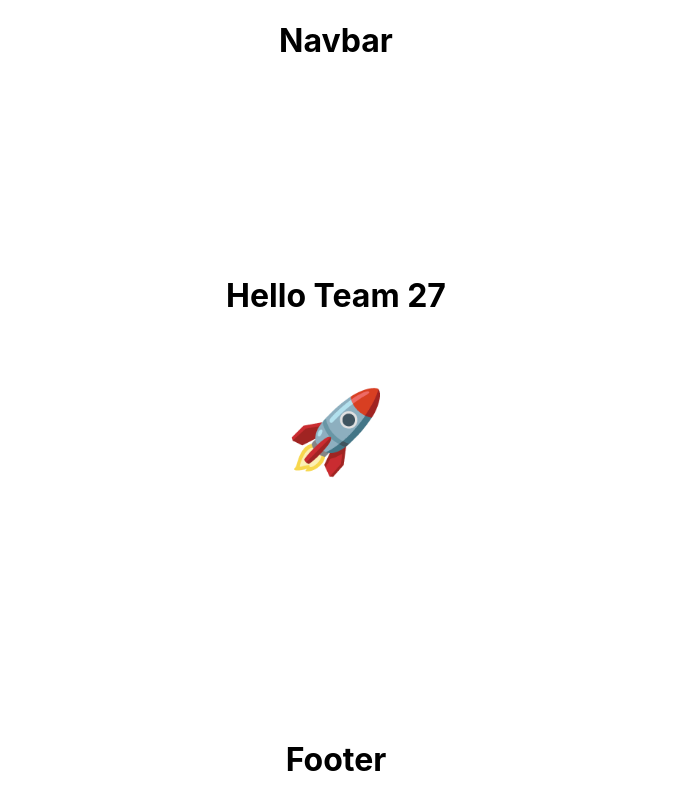
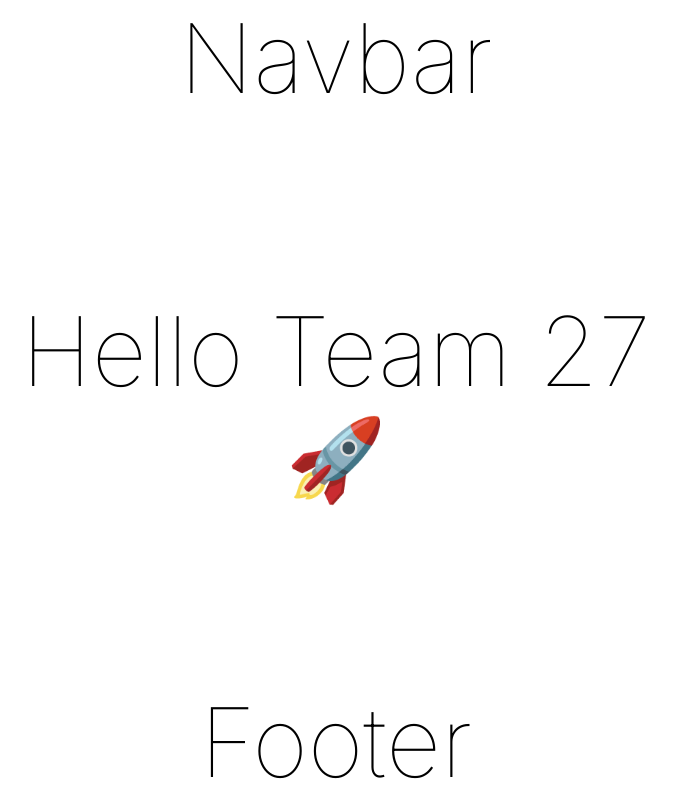
Before and after one commit to chingu-voyages/v47-tier3-team-27, a React (Create React App) app in the folder frontend/: page / in a window 1280 px wide. Shown: the whole page, without its empty margins (304-980 px from the left). Built offline with nearby package versions, Linux system fonts and the light colour scheme.

Commit message:
add styles file with reset, fonts, colors,  utility classes, etc.

```diff
--- a/frontend/src/App.css
+++ b/frontend/src/App.css
@@ -11,4 +11,3 @@
   justify-content: space-between;
 
 }
-@media (prefers-reduced-motion: no-preference) {}
--- a/frontend/src/App.js
+++ b/frontend/src/App.js
@@ -1,4 +1,6 @@
 import "./App.css";
+import './styles/utilityClassesAndReset.css'
+
 import { BrowserRouter, Routes, Route } from "react-router-dom";
 import HomePage from "./pages/HomePage";
 
--- /dev/null
+++ b/frontend/src/styles/utilityClassesAndReset.css
@@ -0,0 +1,100 @@
+
+/**************************/
+/***         FONTS      ***/
+/**************************/
+/* Inter */
+@import url('https://fonts.googleapis.com/css2?family=Inter:wght@100;200;300;400;500;600;700;800;900&display=swap');
+
+/* Poppins */
+@import url('https://fonts.googleapis.com/css2?family=Poppins:ital,wght@0,100;0,200;0,300;0,400;0,500;0,600;0,700;0,800;0,900;1,100;1,200;1,300;1,400;1,500;1,600;1,700;1,800;1,900&display=swap');
+/**************************/
+/***       Colours      ***/
+/**************************/
+
+
+/**************************/
+/***         RESET      ***/
+/**************************/
+*,
+*::before,
+*::after {
+    box-sizing: border-box;
+}
+
+body,
+h1,
+h2,
+h3,
+h4,
+h5,
+p,
+figure,
+picture,
+button,
+img,
+ul, ol,
+li, a {
+    margin: 0;
+    padding: 0;
+}
+
+
+/* *::selection {
+    color: var(--clr-white);
+    background-color: var(...);
+} */
+
+
+a {
+    text-decoration: none;
+    color: inherit;
+}
+
+a:visited {
+    color: inherit;
+}
+
+input,
+button,
+textarea,
+select {
+    font: inherit;
+    color: inherit;
+}
+
+@media (prefers-reduced-motion: reduce) {
+
+    *,
+    *::before,
+    *::after {
+        animation-duration: 0.01ms !important;
+        animation-iteration-count: 1 !important;
+        transition-duration: 0.01ms !important;
+        scroll-behavior: auto !important;
+    }
+}
+
+
+/**************************/
+/***     SELECTORS      ***/
+/**************************/
+
+
+
+h1,
+h2,
+h3,
+h4,
+h5 {
+    font-family: 'Inter', sans-serif;
+}
+
+h1 {
+    font-size: 6rem;
+    font-weight: 100;
+}
+
+p {
+    font-family: 'Poppins', sans-serif;
+    font-size: 1rem;
+}
```
